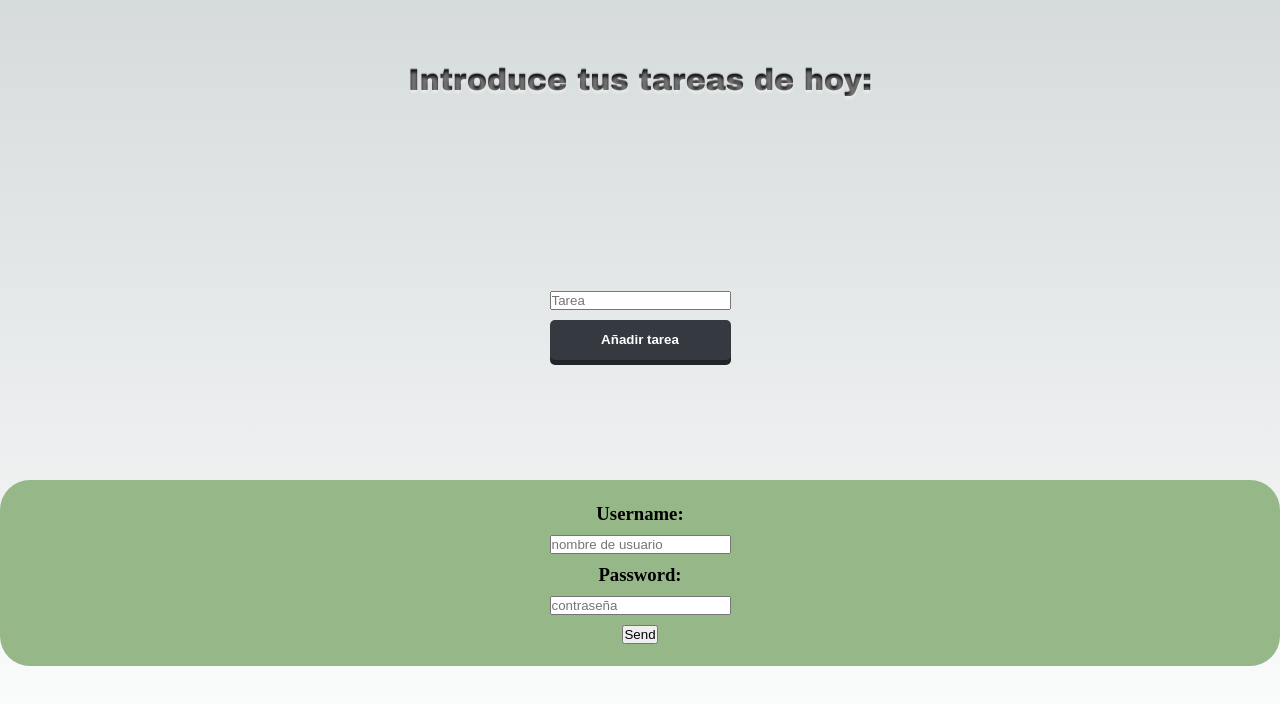
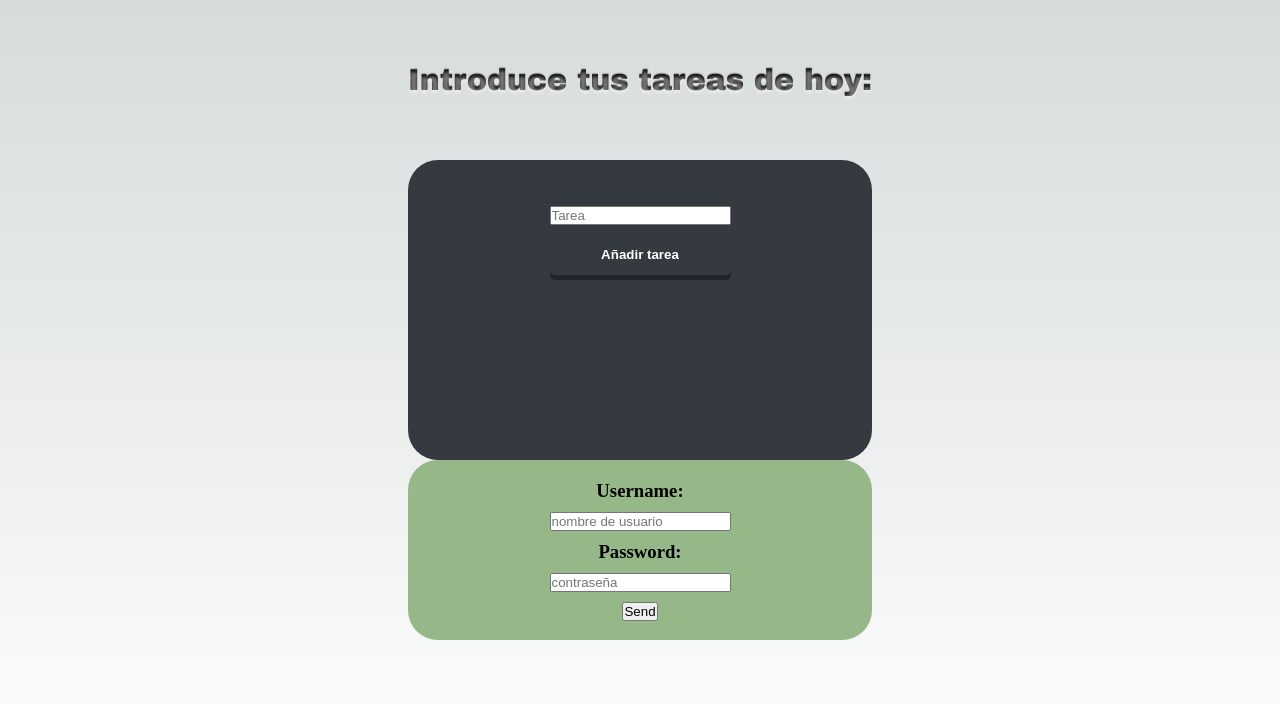
Before and after one commit to Aluonam/pt_301223, a Next.js app: page / in a window 1280 px wide. Shown: the top 704 px of the page. Built offline with nearby package versions, Linux system fonts and the light colour scheme.

Commit message:
feat: style list

```diff
--- a/components/task1/Task1.jsx
+++ b/components/task1/Task1.jsx
@@ -42,7 +42,7 @@ const Task1 = () => {
         <button onClick={()=>{addTask()}} className={style.buttonBlack}>Añadir tarea</button>
       </div>
 
-      <ul>
+      <ul className={style.list}>
           {allDataList}
       </ul>
 
--- a/components/task1/Task1.module.css
+++ b/components/task1/Task1.module.css
@@ -1,17 +1,27 @@
 
 .container{
-    width: 100vw;
-    height: 40vh;
+    width: 100%;
+    height: 300px;
     display: flex;
     justify-content: center;
     flex-direction: column;
     align-items: center;
+    background-color: #343a40;
+    border-radius: 30px;
 }
 
 .inputAndButton{
     margin-top: 30px;
     display: flex;
     flex-direction: column;
+}
+
+.list{
+  height: 150px;
+  display: flex;
+  flex-direction: column;
+  flex-wrap: wrap;
+  gap: 10px;
 }
 
 .buttonBlack {
```
